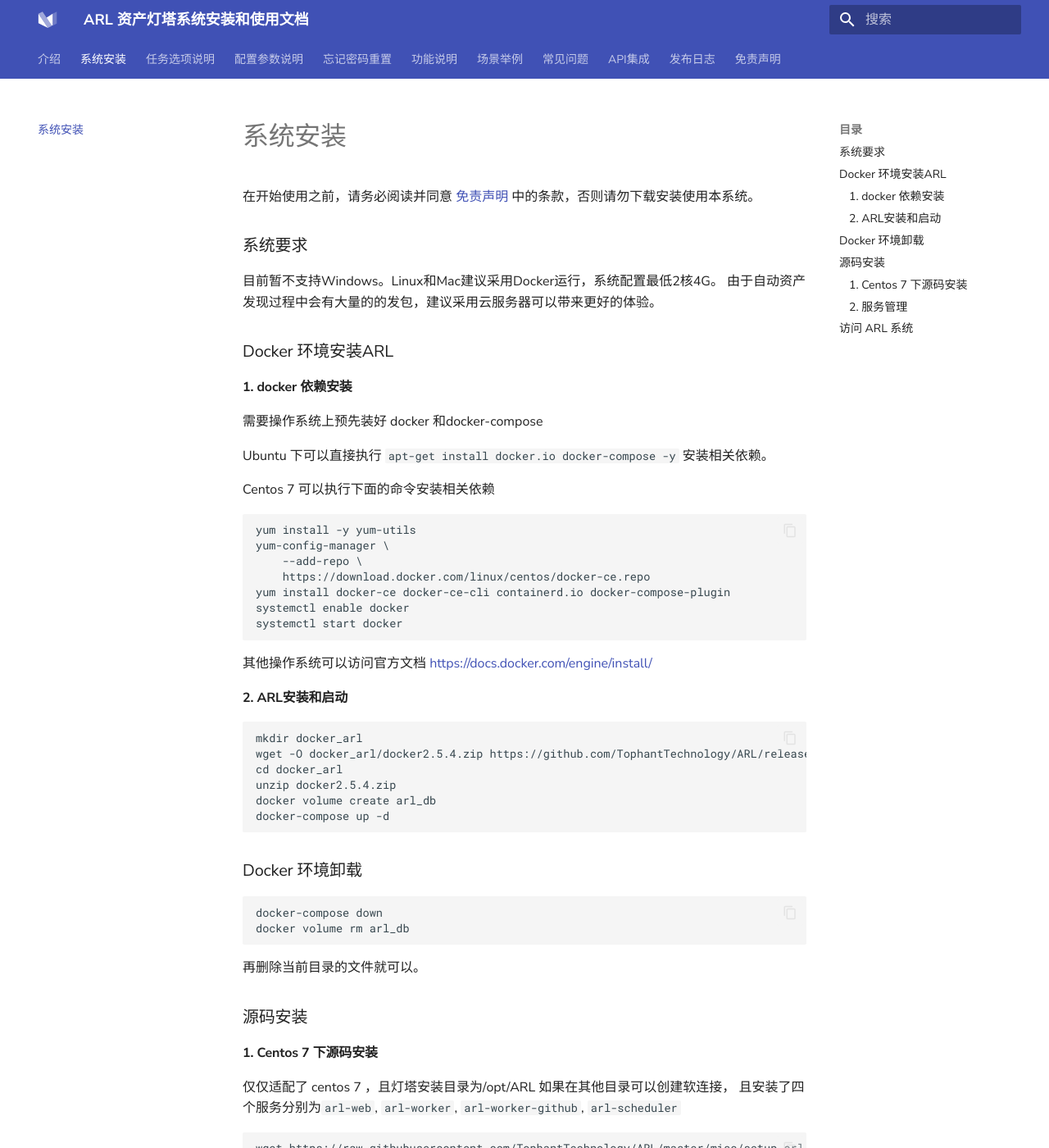
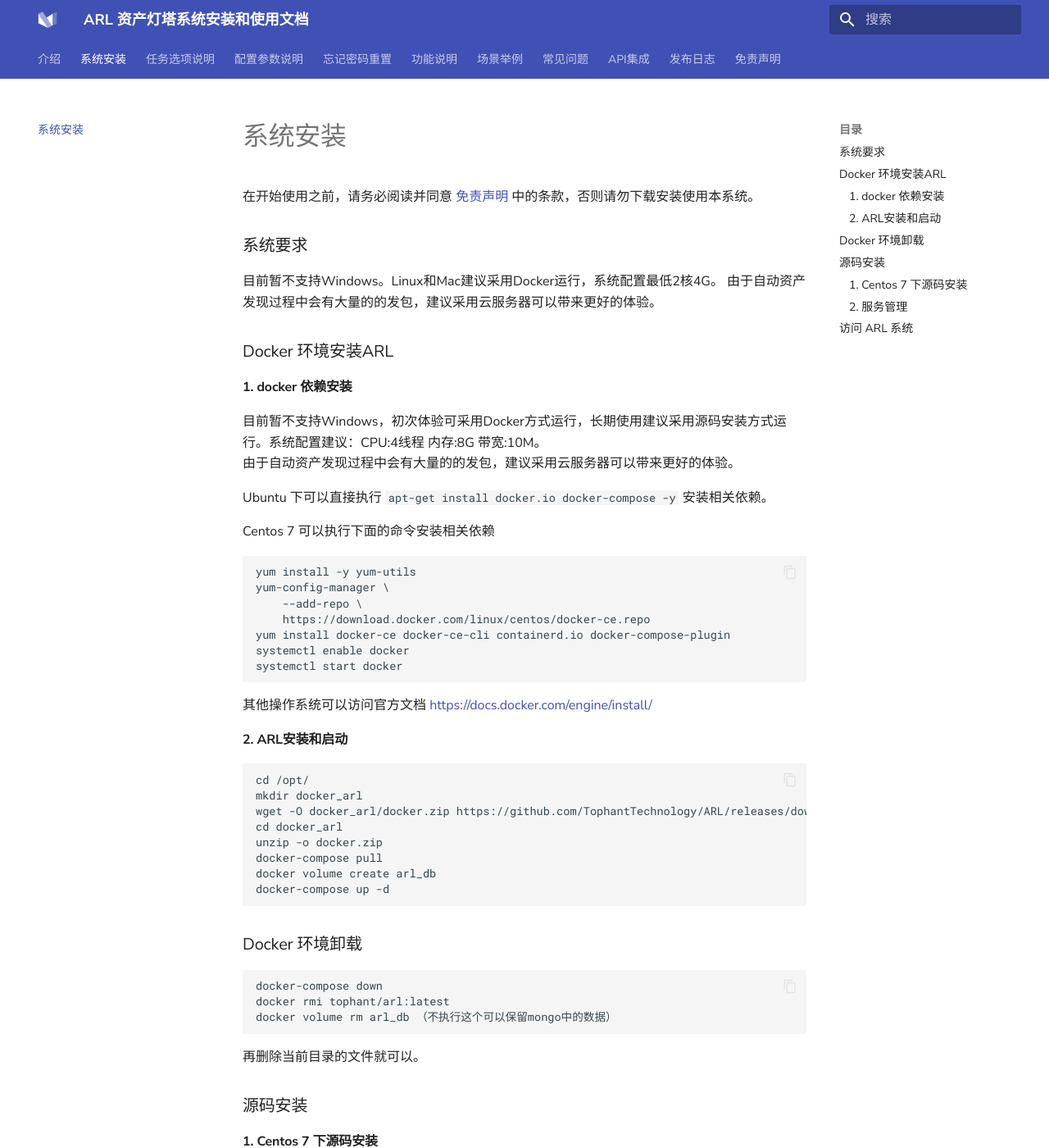
Before and after one commit to TophantTechnology/ARL-doc, an MkDocs documentation site: the page built from docs/system_install.md, in a window 1280 px wide and 1400 px high. Shown: the whole window at 82% size. Built offline with MkDocs 1.6.1 and Material for MkDocs 9.7.7, drawn with Linux system fonts in a browser that asks for light colours.

Commit message:
update doc

````diff
--- a/docs/system_install.md
+++ b/docs/system_install.md
@@ -11,7 +11,8 @@
 
 #### 1. docker 依赖安装
 
-需要操作系统上预先装好 docker 和docker-compose
+目前暂不支持Windows，初次体验可采用Docker方式运行，长期使用建议采用源码安装方式运行。系统配置建议：CPU:4线程 内存:8G 带宽:10M。
+由于自动资产发现过程中会有大量的的发包，建议采用云服务器可以带来更好的体验。
 
 Ubuntu 下可以直接执行 `apt-get install docker.io docker-compose -y` 安装相关依赖。
 
@@ -29,18 +30,21 @@ systemctl start docker
 
 #### 2. ARL安装和启动
 ```
+cd /opt/
 mkdir docker_arl
-wget -O docker_arl/docker2.5.4.zip https://github.com/TophantTechnology/ARL/releases/download/v2.5.4/docker.zip
+wget -O docker_arl/docker.zip https://github.com/TophantTechnology/ARL/releases/download/v2.6/docker.zip
 cd docker_arl
-unzip docker2.5.4.zip
+unzip -o docker.zip
+docker-compose pull
 docker volume create arl_db
 docker-compose up -d
 ```
 
 ### Docker 环境卸载
-```
+```shell
 docker-compose down
-docker volume rm arl_db
+docker rmi tophant/arl:latest
+docker volume rm arl_db （不执行这个可以保留mongo中的数据）
 ```
 
 再删除当前目录的文件就可以。
````
Also changed, not shown: docs/faq.md (+0 -2 lines), docs/function_desc/web_info_hunter.md (+5 -9 lines).
